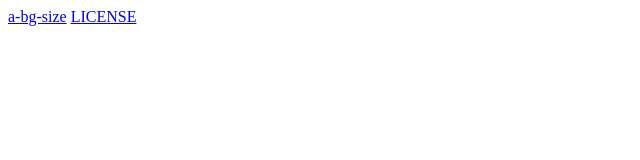
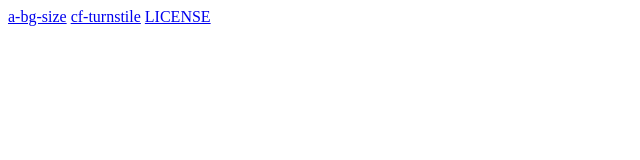
Before and after one commit to Pcrab/play, a plain HTML site: page index.html in a window 1280 px wide. Shown: the whole page, without its empty margins (0-640 px from the left). Drawn offline with Linux system fonts and the light colour scheme.

Commit message:
fix: add cf-turnstile entrance

```diff
--- a/index.html
+++ b/index.html
@@ -7,6 +7,7 @@
   </head>
   <body>
     <a href="play/a-bg-size">a-bg-size</a>
+    <a href="play/cf-turnstile">cf-turnstile</a>
     <a href="LICENSE">LICENSE</a>
   </body>
 </html>
```
